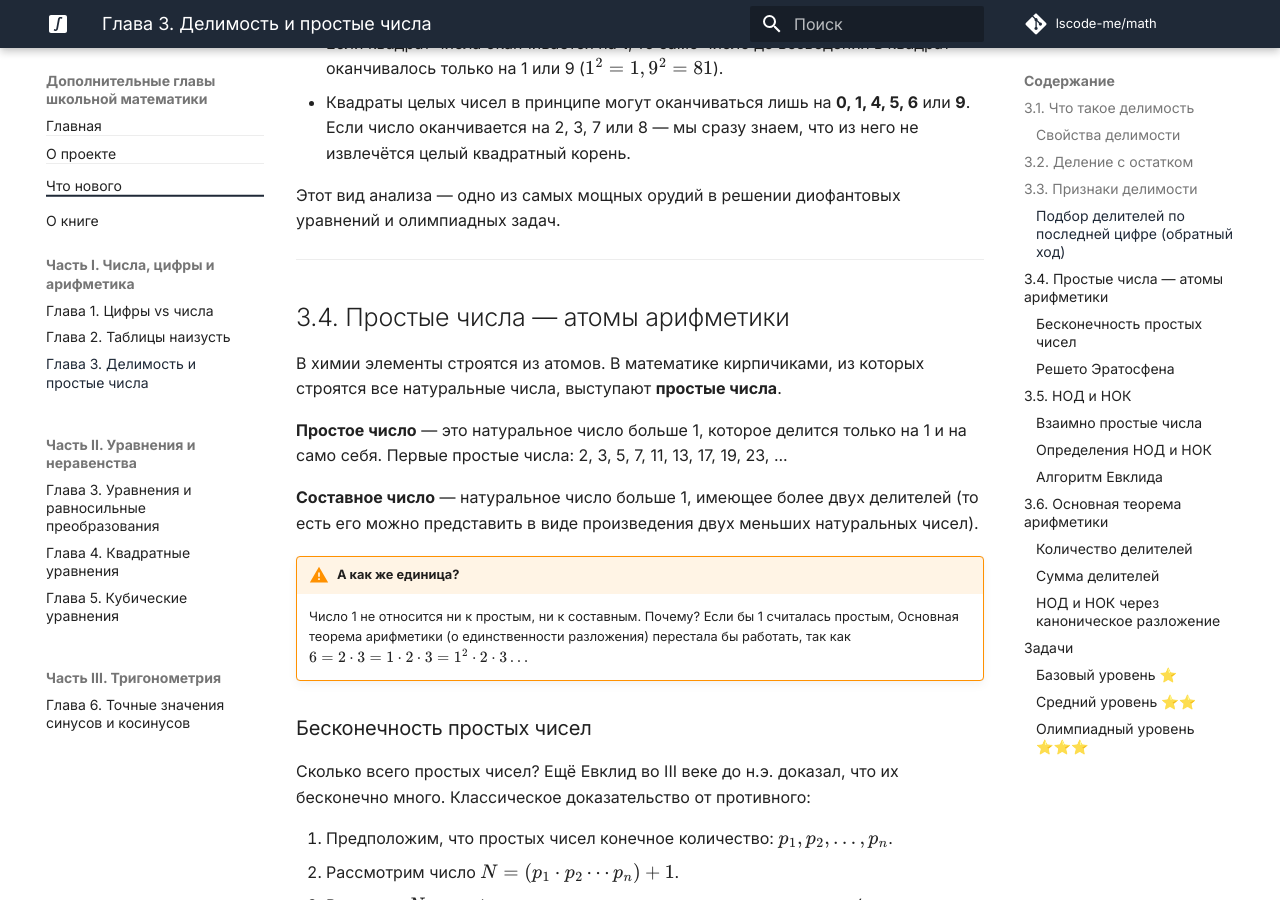
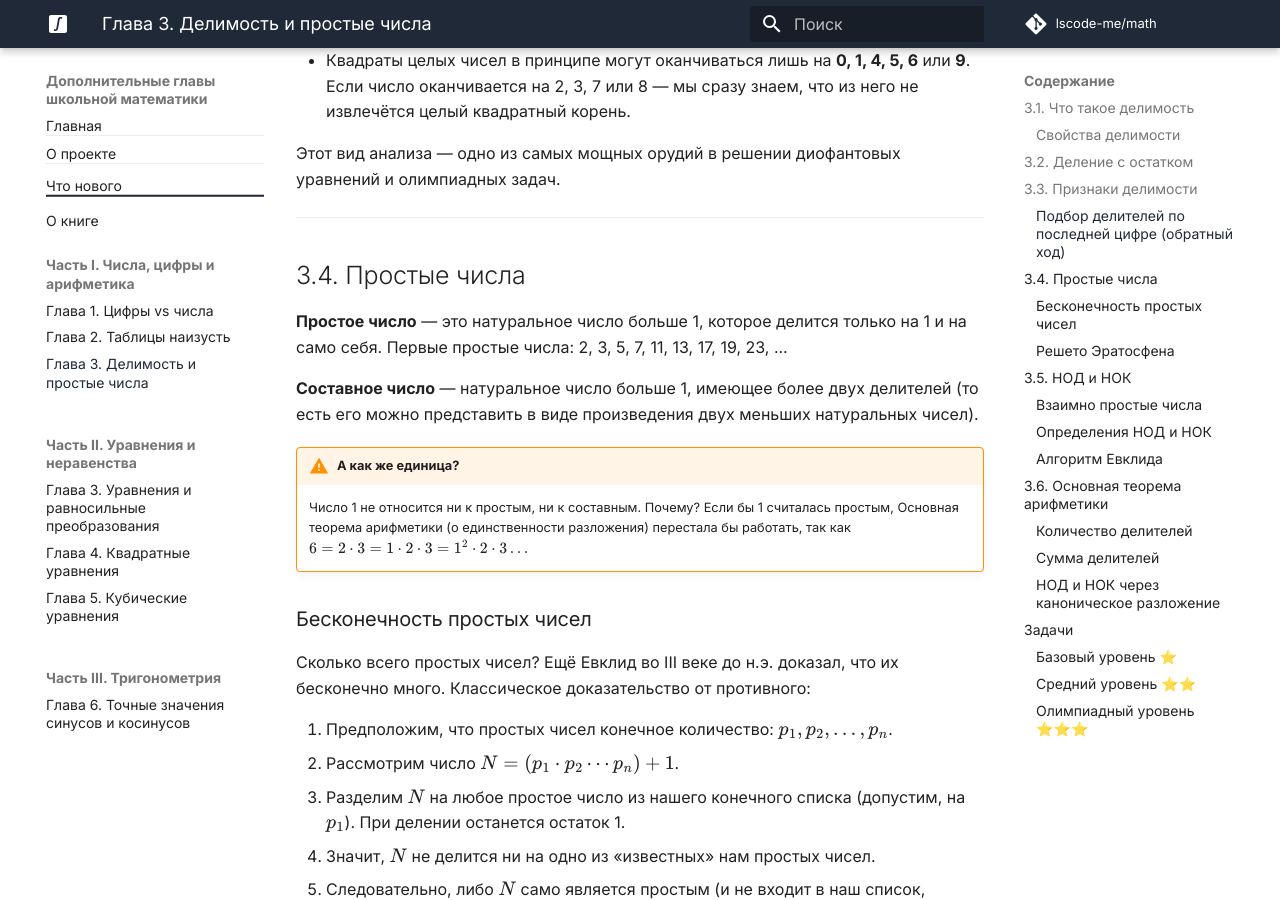
Before and after one commit to lscode-me/math, an MkDocs documentation site: the page built from docs/chapters/numbers/divisibility.md, in a window 1280 px wide and 900 px high, scrolled down 3330 px. Built offline with MkDocs 1.6.1 and Material for MkDocs 9.7.7, drawn with Linux system fonts in a browser that asks for light colours; comment, search, counter and statistics services are not loaded; some of the changed text lies outside the part shown.

Commit message:
Глава 3: убраны метафоры и гиперболы

```diff
--- a/docs/chapters/numbers/divisibility.md
+++ b/docs/chapters/numbers/divisibility.md
@@ -107,9 +105,7 @@ $$a = b \cdot q$$
 
 ---
 
-## 3.4. Простые числа — атомы арифметики
-
-В химии элементы строятся из атомов. В математике кирпичиками, из которых строятся все натуральные числа, выступают **простые числа**.
+## 3.4. Простые числа
 
 **Простое число** — это натуральное число больше 1, которое делится только на 1 и на само себя.
 Первые простые числа: 2, 3, 5, 7, 11, 13, 17, 19, 23, ...
```
Also changed, not shown: other parts of docs/chapters/numbers/divisibility.md (+0 -2 lines).
